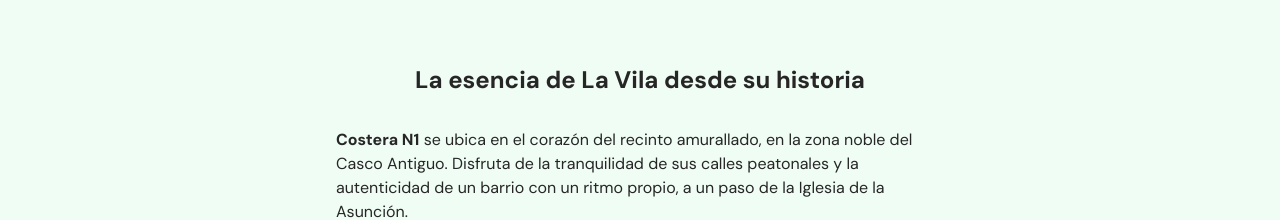
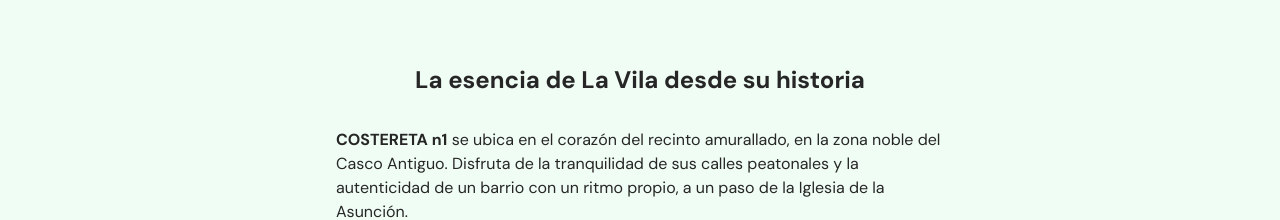
Before and after one commit to JaumeEsquerdo/costera-n1, a Next.js app in the folder costera-n1/: page /contacto in a window 1280 px wide. Shown: the part 5760-5980 px from the top of the page. Built offline with nearby package versions, Linux system fonts and the light colour scheme.

Commit message:
actualizar metadatos y corregir titulo en json traducciones

```diff
--- a/costera-n1/app/[locale]/layout.js
+++ b/costera-n1/app/[locale]/layout.js
@@ -14,8 +14,9 @@ const dmSans = DM_Sans({
 });
 
 export const metadata = {
-  title: "Create Next App",
-  description: "Generated by create next app",
+  title: "COSTERETA n1",
+  description:
+    "Plataforma web de alto rendimiento diseñada para la promoción y captación de clientes para un alojamiento turístico en el Casco Antiguo de Villajoyosa.",
 };
 
 export default async function RootLayout({ children, params }) {
--- a/costera-n1/locales/en.json
+++ b/costera-n1/locales/en.json
@@ -26,7 +26,7 @@
     },
     "DescriptionHouse": {
       "title": "The essence of La Vila, rooted in history",
-      "p1": "<strong>Costera N1</strong> is located in the heart of the historic walled old town. Enjoy the tranquility of its pedestrian streets and the authenticity of a neighborhood with its own rhythm, just steps away from the Church of the Assumption.",
+      "p1": "<strong>Costereta N1</strong> is located in the heart of the historic walled old town. Enjoy the tranquility of its pedestrian streets and the authenticity of a neighborhood with its own rhythm, just steps away from the Church of the Assumption.",
       "p2": "Access to the <strong>Main Beach</strong> (Playa Centro) is a signature feature of our home: a short stroll among the famous colorful facades takes you from the quiet of the city walls to the vibrant promenade in just minutes.",
       "p3": "From our elevated location, we offer a unique perspective away from the crowds of large apartment blocks. It is the ideal retreat to feel like part of the community—whether popping out for fresh bread or sharing a drink with the locals.",
       "p4": "We combine the original structure with a <strong>modern and functional interior</strong> designed for relaxation. With all amenities at hand and the TRAM station nearby, the entire Costa Blanca is within your reach."
@@ -56,7 +56,7 @@
     },
     "BookingCTA": {
       "title": "Have you picked the dates for your next getaway?",
-      "description": "Costera N1 awaits you in the heart of the old town. Check availability and book securely through our official booking manager.",
+      "description": "COSTERETA n1 awaits you in the heart of the old town. Check availability and book securely through our official booking manager.",
       "button": "Go to booking page"
     },
     "Footer": {
--- a/costera-n1/locales/es.json
+++ b/costera-n1/locales/es.json
@@ -26,7 +26,7 @@
     },
     "DescriptionHouse": {
       "title": "La esencia de La Vila desde su historia",
-      "p1": "<strong>Costera N1</strong> se ubica en el corazón del recinto amurallado, en la zona noble del Casco Antiguo. Disfruta de la tranquilidad de sus calles peatonales y la autenticidad de un barrio con un ritmo propio, a un paso de la Iglesia de la Asunción.",
+      "p1": "<strong>COSTERETA n1</strong> se ubica en el corazón del recinto amurallado, en la zona noble del Casco Antiguo. Disfruta de la tranquilidad de sus calles peatonales y la autenticidad de un barrio con un ritmo propio, a un paso de la Iglesia de la Asunción.",
       "p2": "El acceso a la <strong>Playa Centro</strong> es un icono de nuestra casa: un breve paseo entre las famosas fachadas de colores te lleva del silencio de la muralla al ambiente vibrante del paseo marítimo en pocos minutos.",
       "p3": "Desde nuestra ubicación elevada, ofrecemos una perspectiva única sin las aglomeraciones de los grandes bloques. Es el refugio ideal para sentirte parte de la comunidad, bajando a por el pan o compartiendo una caña con los locales.",
       "p4": "Combinamos la estructura original con un <strong>interior moderno y funcional</strong>, pensado para el descanso. Con todos los servicios a mano y la parada del TRAM cerca, tendrás toda la Costa Blanca a tu alcance."
@@ -56,7 +56,7 @@
     },
     "BookingCTA": {
       "title": "¿Tienes fechas para tu próxima escapada?",
-      "description": "Costera N1 te espera en el corazón del casco antiguo. Consulta disponibilidad y reserva de forma segura a través de nuestro gestor oficial.",
+      "description": "COSTERETA n1 te espera en el corazón del casco antiguo. Consulta disponibilidad y reserva de forma segura a través de nuestro gestor oficial.",
       "button": "Ir a página de reservas"
     },
     "Footer": {
```
